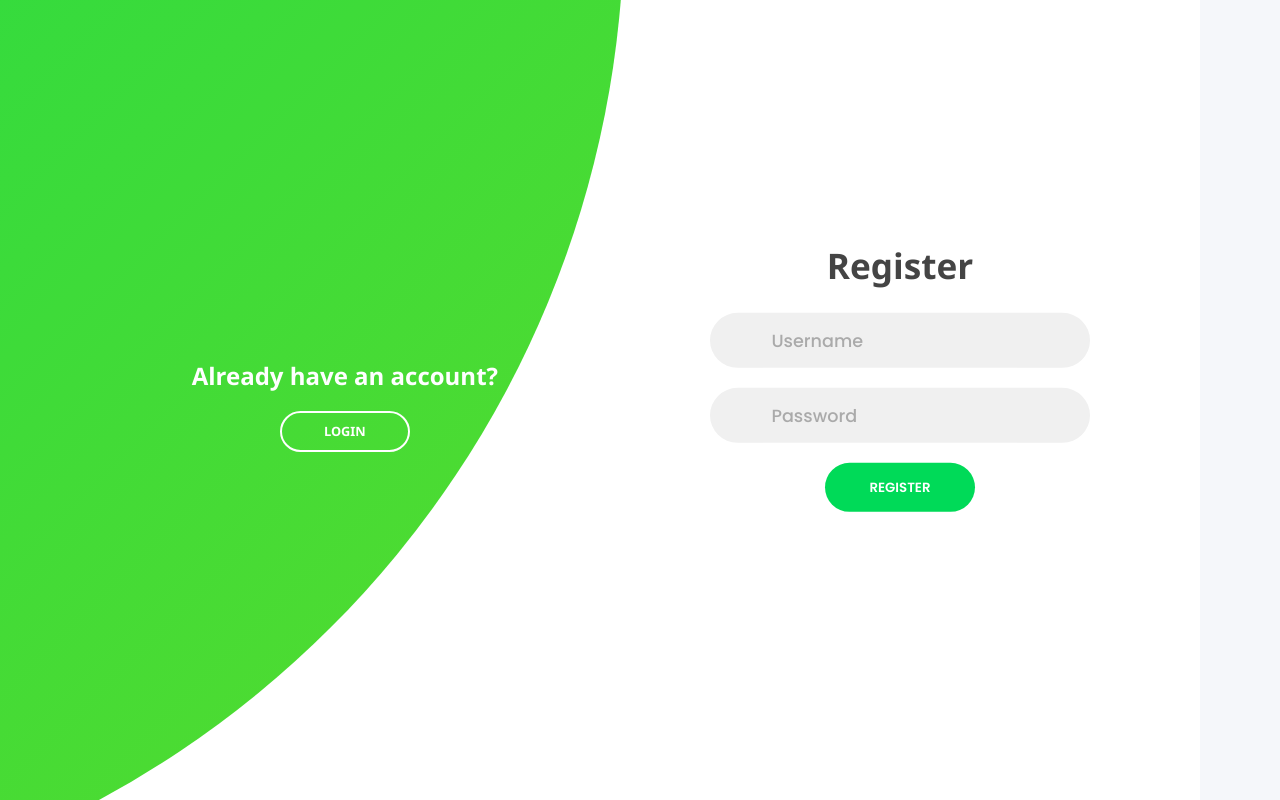
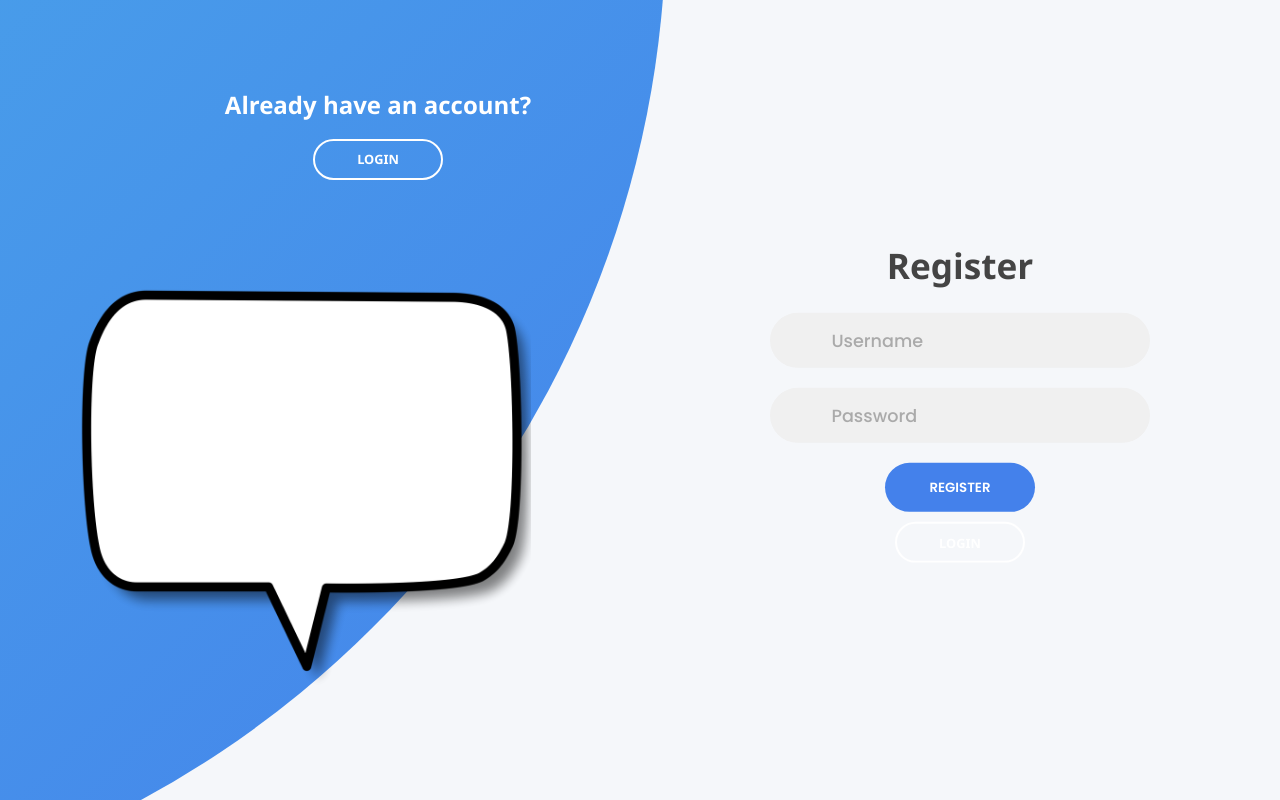
Before and after one commit to rivacortez/Notes, an Angular app in the folder Frontend/: page /sign-up in a window 1280 px wide. Built offline with nearby package versions, Linux system fonts and the light colour scheme.

Commit message:
chore(iam): improve layout and responsiveness for sign-in and sign-up pages

```diff
--- a/Frontend/angular.json
+++ b/Frontend/angular.json
@@ -23,7 +23,8 @@
             "assets": [
               {
                 "glob": "**/*",
-                "input": "public"
+                "input": "src/assets",
+                "output": "/assets"
               }
             ],
             "styles": [
@@ -82,7 +83,8 @@
             "assets": [
               {
                 "glob": "**/*",
-                "input": "public"
+                "input": "src/assets",
+                "output": "/assets"
               }
             ],
             "styles": [
--- a/Frontend/src/app/iam/pages/sign-in/sign-in.component.css
+++ b/Frontend/src/app/iam/pages/sign-in/sign-in.component.css
@@ -14,7 +14,7 @@ input {
 .container {
   position: relative;
   width: 100%;
-  background-color: #fff;
+  background-color: #f5f7fa;
   min-height: 100vh;
   overflow: hidden;
 }
@@ -44,7 +44,7 @@ form {
   align-items: center;
   justify-content: center;
   flex-direction: column;
-  padding: 0rem 5rem;
+  padding: 0 5rem;
   transition: all 0.2s 0.7s;
   overflow: hidden;
   grid-column: 1 / 2;
@@ -102,39 +102,9 @@ form.sign-in-form {
   font-weight: 500;
 }
 
-.social-text {
-  padding: 0.7rem 0;
-  font-size: 1rem;
-}
-
-.social-media {
-  display: flex;
-  justify-content: center;
-}
-
-.social-icon {
-  height: 46px;
-  width: 46px;
-  display: flex;
-  justify-content: center;
-  align-items: center;
-  margin: 0 0.45rem;
-  color: #333;
-  border-radius: 50%;
-  border: 1px solid #333;
-  text-decoration: none;
-  font-size: 1.1rem;
-  transition: 0.3s;
-}
-
-.social-icon:hover {
-  color: #4481eb;
-  border-color: #4481eb;
-}
-
 .btn {
   width: 150px;
-  background-color: #00da58;
+  background-color: #4481eb;
   border: none;
   outline: none;
   height: 49px;
@@ -148,7 +118,16 @@ form.sign-in-form {
 }
 
 .btn:hover {
-  background-color: #00da58;
+  background-color: #4ec4e8;
+}
+
+.btn.transparent {
+  background: none;
+  border: 2px solid #fff;
+  width: 130px;
+  height: 41px;
+  font-weight: 600;
+  font-size: 0.8rem;
 }
 
 .panels-container {
@@ -169,7 +148,7 @@ form.sign-in-form {
   top: -10%;
   right: 48%;
   transform: translateY(-50%);
-  background-image: linear-gradient(-45deg, rgba(53, 212, 0, 0.829), #00da58);
+  background-image: linear-gradient(-45deg, rgb(68, 129, 235), #4ec4e8);
   transition: 1.8s ease-in-out;
   border-radius: 50%;
   z-index: 6;
@@ -217,27 +196,13 @@ form.sign-in-form {
   padding: 0.7rem 0;
 }
 
-.btn.transparent {
-  margin: 0;
-  background: none;
-  border: 2px solid #fff;
-  width: 130px;
-  height: 41px;
-  font-weight: 600;
-  font-size: 0.8rem;
-}
-
-.right-panel .image,.right-panel .content {
-  transform: translateX(800px);
-}
-
-
 .container.sign-up-mode:before {
   transform: translate(100%, -50%);
   right: 52%;
 }
 
-.container.sign-up-mode .left-panel .image,.container.sign-up-mode .left-panel .content {
+.container.sign-up-mode .left-panel .image,
+.container.sign-up-mode .left-panel .content {
   transform: translateX(-800px);
 }
 
@@ -255,7 +220,8 @@ form.sign-in-form {
   z-index: 1;
 }
 
-.container.sign-up-mode .right-panel .image,.container.sign-up-mode .right-panel .content {
+.container.sign-up-mode .right-panel .image,
+.container.sign-up-mode .right-panel .content {
   transform: translateX(0%);
 }
 
@@ -268,7 +234,6 @@ form.sign-in-form {
 }
 
 @media (max-width: 870px) {
-
   .container {
     min-height: 800px;
     height: 100vh;
@@ -281,7 +246,8 @@ form.sign-in-form {
     transition: 1s 0.8s ease-in-out;
   }
 
-  .signin-signup, .container.sign-up-mode .signin-signup {
+  .signin-signup,
+  .container.sign-up-mode .signin-signup {
     left: 50%;
   }
 
@@ -355,9 +321,8 @@ form.sign-in-form {
     transform: translateY(-300px);
   }
 
-  .container.sign-up-mode .right-panel .image, .container.sign-up-
-  mode
-  .right-panel .content {
+  .container.sign-up-mode .right-panel .image,
+  .container.sign-up-mode .right-panel .content {
     transform: translateY(0px);
   }
 
@@ -390,7 +355,8 @@ form.sign-in-form {
   }
 
   .container:before {
-    bottom: 72%; left: 50%;
+    bottom: 72%;
+    left: 50%;
   }
 
   .container.sign-up-mode:before {
--- a/Frontend/src/app/iam/pages/sign-in/sign-in.component.html
+++ b/Frontend/src/app/iam/pages/sign-in/sign-in.component.html
@@ -12,7 +12,7 @@
           <input type="password" formControlName="password" placeholder="Password" required />
         </div>
         <input type="submit" value="Login" class="btn solid" />
-        <button #signUpBtn class="btn transparent" (click)="onSignUp()">Register</button>
+        <button type="button" class="btn transparent" (click)="onSignUp()">Register</button>
       </form>
     </div>
   </div>
@@ -20,9 +20,9 @@
     <div class="panel left-panel">
       <div class="content">
         <h3>Don't have an account yet?</h3>
-        <p></p>
-        <button class="btn transparent" (click)="onSignUp()">Register</button>
+        <button type="button" class="btn transparent" (click)="onSignUp()">Register</button>
       </div>
+      <img src="assets/a.png" class="image" alt="Sign Up Image" />
     </div>
   </div>
 </div>
--- a/Frontend/src/app/iam/pages/sign-up/sign-up.component.css
+++ b/Frontend/src/app/iam/pages/sign-up/sign-up.component.css
@@ -14,7 +14,7 @@ input {
 .container {
   position: relative;
   width: 100%;
-  background-color: #fff;
+  background-color: #F5F7FA;
   min-height: 100vh;
   overflow: hidden;
 }
@@ -134,7 +134,7 @@ form.sign-in-form {
 
 .btn {
   width: 150px;
-  background-color: #00da58;
+  background-color: #4481eb;
   border: none;
   outline: none;
   height: 49px;
@@ -148,7 +148,7 @@ form.sign-in-form {
 }
 
 .btn:hover {
-  background-color: #00da58;
+  background-color: #4ec4e8;
 }
 
 .panels-container {
@@ -169,7 +169,7 @@ form.sign-in-form {
   top: -10%;
   right: 48%;
   transform: translateY(-50%);
-  background-image: linear-gradient(-45deg, rgba(53, 212, 0, 0.829), #00da58);
+  background-image: linear-gradient(-45deg, rgb(68, 129, 235), #4ec4e8);
   transition: 1.8s ease-in-out;
   border-radius: 50%;
   z-index: 6;
--- a/Frontend/src/app/iam/pages/sign-up/sign-up.component.html
+++ b/Frontend/src/app/iam/pages/sign-up/sign-up.component.html
@@ -23,6 +23,7 @@
         <p></p>
         <button class="btn transparent" (click)="onSignIn()">Login</button>
       </div>
+      <img src="assets/a.png" class="image" alt="" />
     </div>
   </div>
 </div>
--- a/Frontend/src/styles.css
+++ b/Frontend/src/styles.css
@@ -25,7 +25,7 @@ html, body {
 }
 
 .container {
-  max-width: 1200px;
+
   margin: 0 auto;
   padding: 20px;
 }
```
Also changed, not shown: Frontend/src/assets/a.png (added).
